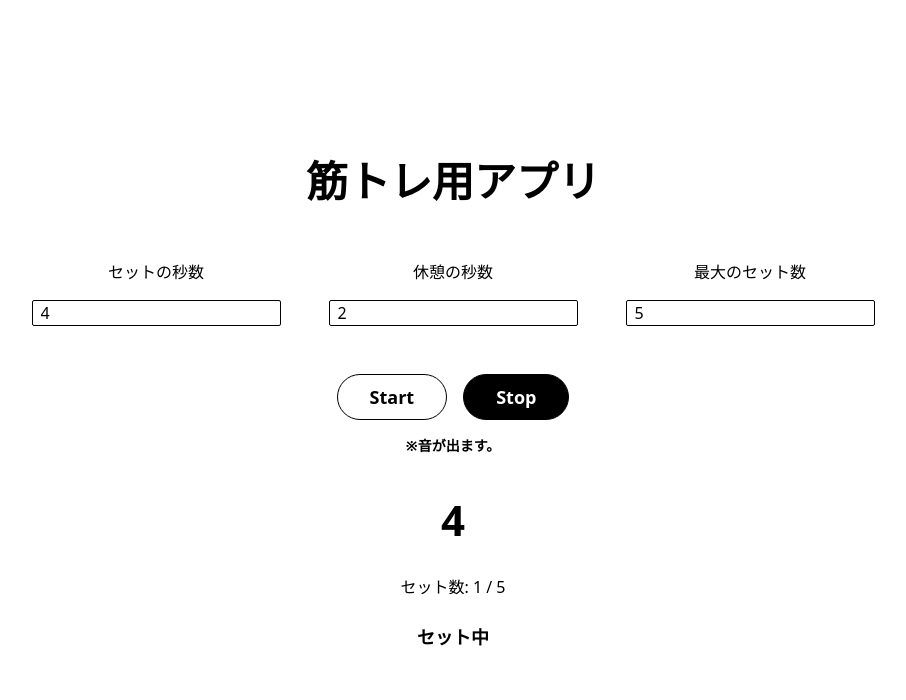
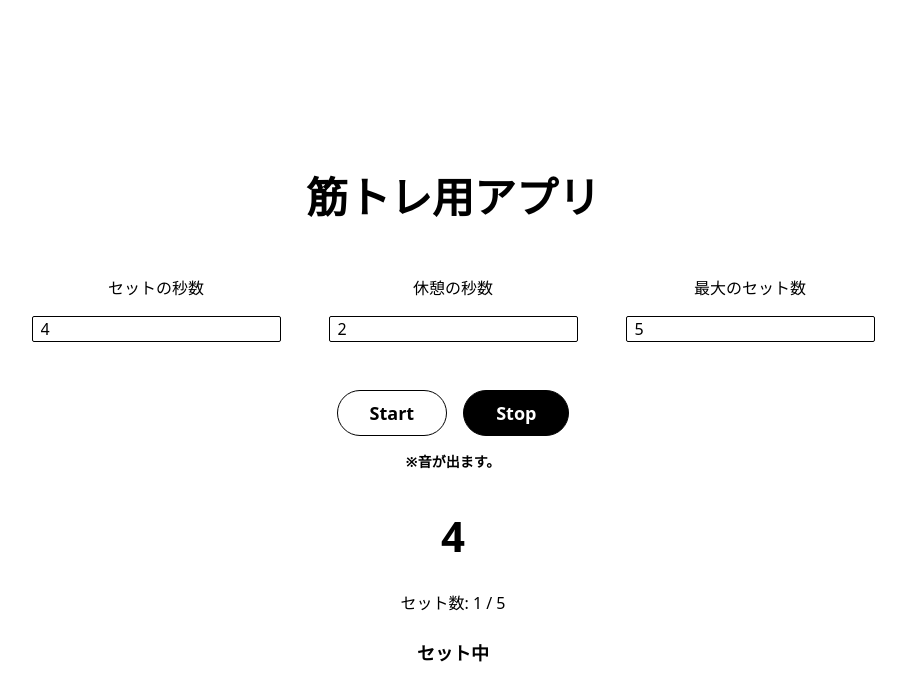
Before and after one commit to NzzyYkky/kintore_dummy_app, a Next.js app: page / in a window 1280 px wide. Shown: the top 700 px of the page, without its empty margins (187-1093 px from the left). Built offline with nearby package versions, Linux system fonts and the light colour scheme; no server answers.

Commit message:
fix wrapper div style

```diff
--- a/src/app/components/IntervalTimer.tsx
+++ b/src/app/components/IntervalTimer.tsx
@@ -9,7 +9,7 @@
 	const { state, dispatch } = useIntervalTimer();
 
 	return (
-		<div className="flex flex-col justify-center items-center w-full h-[100vh]">
+		<div className="flex flex-col justify-center items-center w-full pt-8 md:h-[100vh] md:pd-0">
 			<h1 className="text-center text-responsive-large font-bold">
 				筋トレ用アプリ
 			</h1>
```
